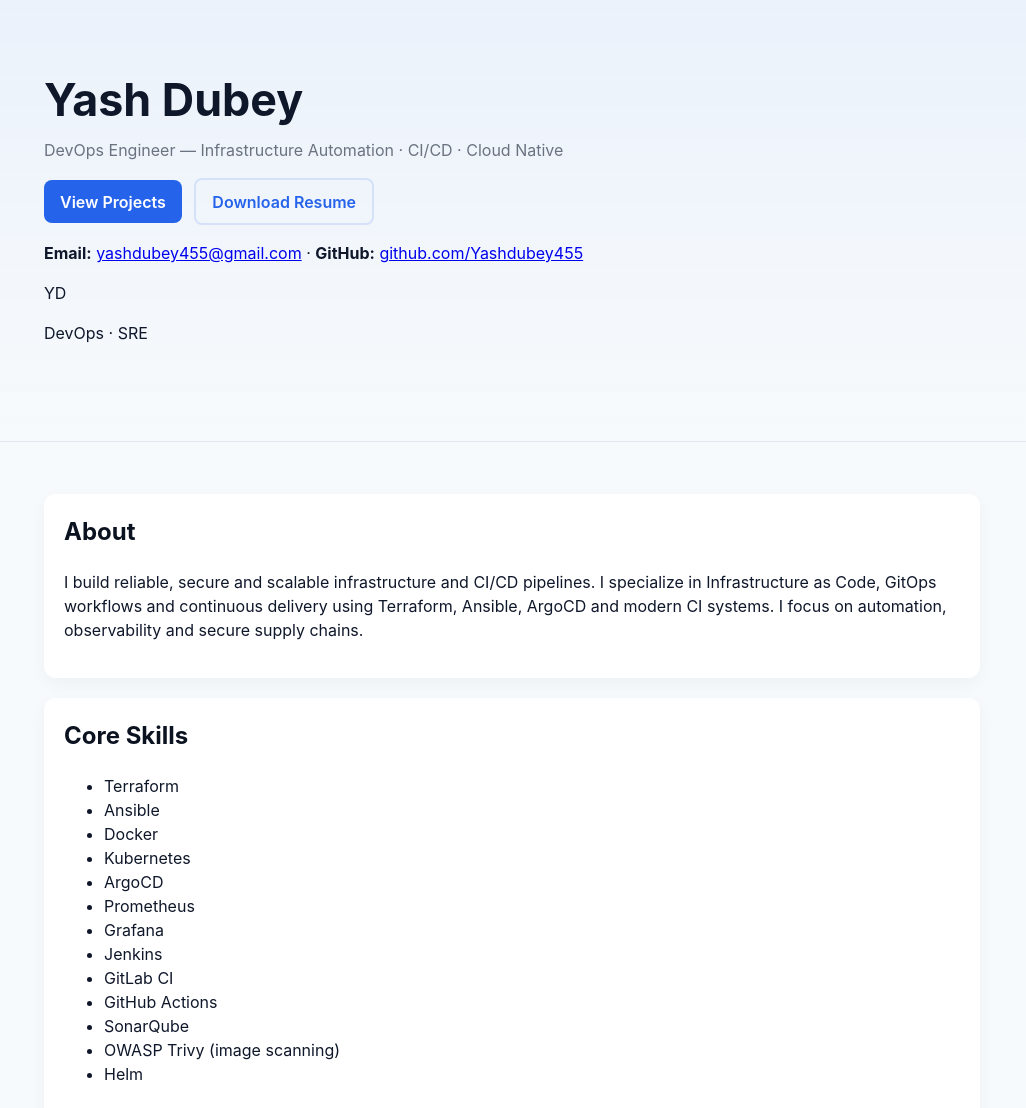
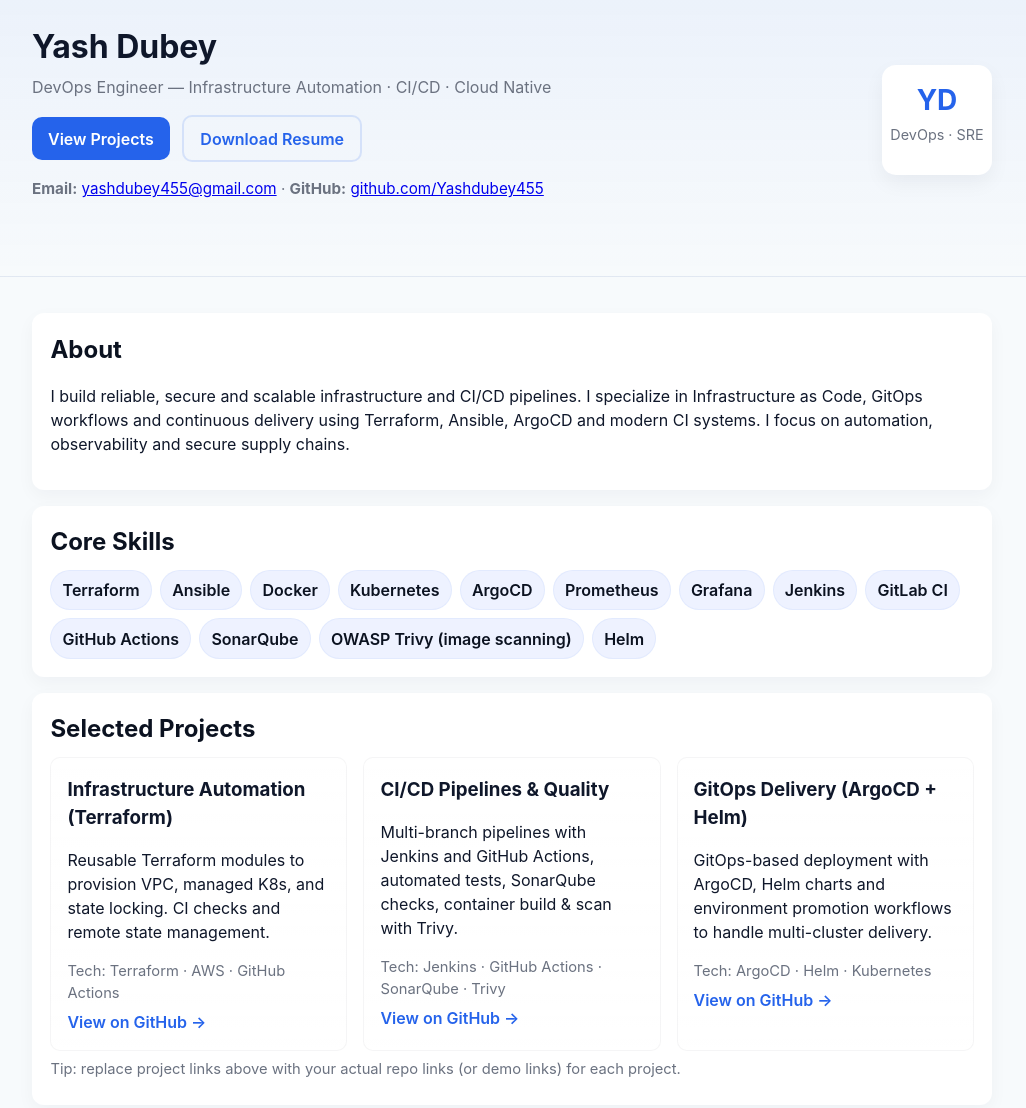
Before and after one commit to Yashdubey455/Yashdubey455.github.io, a plain HTML site: page index.html in a window 1280 px wide. Shown: the part 37-1145 px from the top of the page, without its empty margins (128-1154 px from the left). Drawn offline with Linux system fonts and the light colour scheme.

Commit message:
Update styles.css

```diff
--- a/styles.css
+++ b/styles.css
@@ -1,43 +1,54 @@
-/* styles.css — professional, responsive, minimal */
-:root{--maxw:1000px;--accent:#2563eb;--muted:#6b7280;--card:#ffffff;--bg:#f7fafc}
+:root{
+  --maxw:1000px;
+  --accent:#2563eb;
+  --muted:#6b7280;
+  --card:#ffffff;
+  --bg:#f7fafc;
+  --radius:12px;
+}
 *{box-sizing:border-box}
 body{font-family:Inter,system-ui,Segoe UI,Roboto,'Helvetica Neue',Arial;margin:0;background:var(--bg);color:#0f172a;line-height:1.5}
-.container{max-width:var(--maxw);margin:0 auto;padding:1.2rem}
-.hero{background:linear-gradient(180deg,rgba(37,99,235,0.06),transparent);padding:3.5rem 0 2rem;border-bottom:1px solid rgba(15,23,42,0.04)}
-.hero h1{font-size:2.25rem;margin:0 0 .25rem}
-.subtitle{color:var(--muted);margin:0 0 1rem}
-.hero-cta{margin:1rem 0}
-.btn{display:inline-block;padding:.6rem 1rem;border-radius:8px;background:var(--accent);color:white;text-decoration:none;font-weight:600;margin-right:.5rem}
+.container{max-width:var(--maxw);margin:0 auto;padding:1.25rem}
+.hero{background:linear-gradient(180deg,rgba(37,99,235,0.06),transparent);padding:2.5rem 0;border-bottom:1px solid rgba(15,23,42,0.04)}
+.hero .container{display:flex;gap:1rem;align-items:center;justify-content:space-between}
+.hero-left{max-width:72%}
+.hero h1{font-size:2rem;margin:0 0 .25rem}
+.subtitle{color:var(--muted);margin:0 0 .8rem}
+.cta{margin:1rem 0}
+.btn{display:inline-block;padding:.6rem 1rem;border-radius:10px;background:var(--accent);color:white;text-decoration:none;font-weight:600;margin-right:.5rem}
 .btn.outline{background:transparent;color:var(--accent);border:2px solid rgba(37,99,235,0.14)}
 
-.contact-small{color:var(--muted);margin-top:.75rem;font-size:.95rem}
+.contact-line{color:var(--muted);font-size:.95rem;margin-top:.5rem}
+.profile-card{width:110px;height:110px;border-radius:14px;background:white;display:flex;flex-direction:column;align-items:center;justify-content:center;box-shadow:0 8px 20px rgba(15,23,42,0.05)}
+.profile-card .initials{font-weight:700;font-size:28px;color:var(--accent)}
+.profile-card .role{font-size:.9rem;color:var(--muted);margin-top:.2rem}
 
-.card{background:var(--card);padding:1.25rem;border-radius:12px;box-shadow:0 6px 18px rgba(15,23,42,0.04);margin:1.25rem 0}
-h2{margin-top:0;color:#0b1220}
+.card{background:var(--card);padding:1.15rem;border-radius:var(--radius);box-shadow:0 6px 18px rgba(15,23,42,0.04);margin:1rem 0}
+h2{margin:0 0 .6rem;color:#0b1220}
+.skill-list{display:flex;flex-wrap:wrap;gap:.5rem;list-style:none;padding:0;margin:0}
+.skill-list li{background:#eef2ff;padding:.45rem .7rem;border-radius:999px;font-weight:600;color:#0b1220;border:1px solid rgba(37,99,235,0.06)}
 
-.skills-grid{display:grid;grid-template-columns:repeat(auto-fit,minmax(200px,1fr));gap:.6rem;list-style:none;padding:0;margin:0}
-.skills-grid li{padding:.5rem .75rem;background:#f1f5f9;border-radius:8px;color:#0b1220}
-
-.projects-grid{display:grid;grid-template-columns:repeat(auto-fit,minmax(260px,1fr));gap:1rem}
-.project-card{padding:1rem;border-radius:10px;background:linear-gradient(180deg,rgba(255,255,255,0.9),#fff);border:1px solid rgba(15,23,42,0.04)}
-.project-card h3{margin:.2rem 0 .4rem}
-.project-card .small{color:var(--muted);font-size:.92rem;margin:0.4rem 0}
+.projects-grid{display:grid;grid-template-columns:repeat(auto-fit,minmax(250px,1fr));gap:1rem}
+.project-card{padding:1rem;border-radius:10px;background:linear-gradient(180deg,rgba(255,255,255,0.95),#fff);border:1px solid rgba(15,23,42,0.04)}
+.project-card h3{margin:.1rem 0 .4rem}
+.small{color:var(--muted);font-size:.92rem;margin:0.4rem 0}
 .link{color:var(--accent);text-decoration:none;font-weight:600}
 
 .timeline{display:grid;gap:1rem}
 .tl-item h3{margin:.15rem 0}
-.small{color:var(--muted);font-size:.9rem}
+.muted{color:var(--muted)}
 
 .contact-form label{display:block;margin:0.6rem 0}
 .contact-form span{display:block;font-weight:600;margin-bottom:.25rem}
 .contact-form input, .contact-form textarea{width:100%;padding:.6rem;border-radius:8px;border:1px solid rgba(15,23,42,0.08)}
-.contact-form button{margin-top:.6rem;border:none;cursor:pointer}
+.contact-form button{margin-top:.6rem;border:none;cursor:pointer;background:var(--accent);color:white;padding:.55rem 1rem;border-radius:8px}
 
 .footer{padding:1rem 0;color:var(--muted);text-align:center}
 
-/* responsive tweaks */
-@media(min-width:900px){
-  .hero{padding:4.5rem 0 3rem}
-  .hero h1{font-size:2.8rem}
-  .container{padding:2rem}
+/* responsive */
+@media(max-width:800px){
+  .hero .container{flex-direction:column;align-items:flex-start}
+  .hero-right{align-self:stretch;display:flex;justify-content:flex-end}
+  .hero-left{max-width:100%}
+  .profile-card{margin-top:8px}
 }
```
